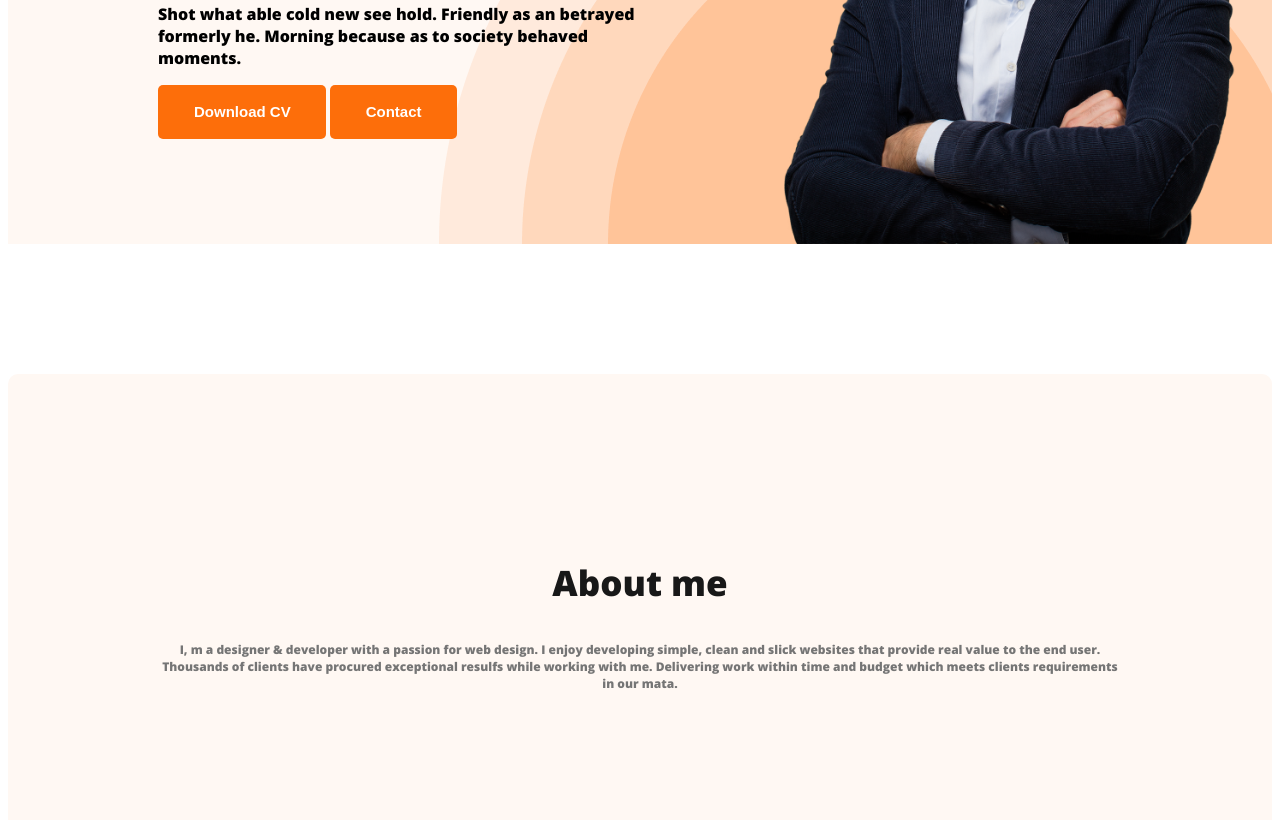
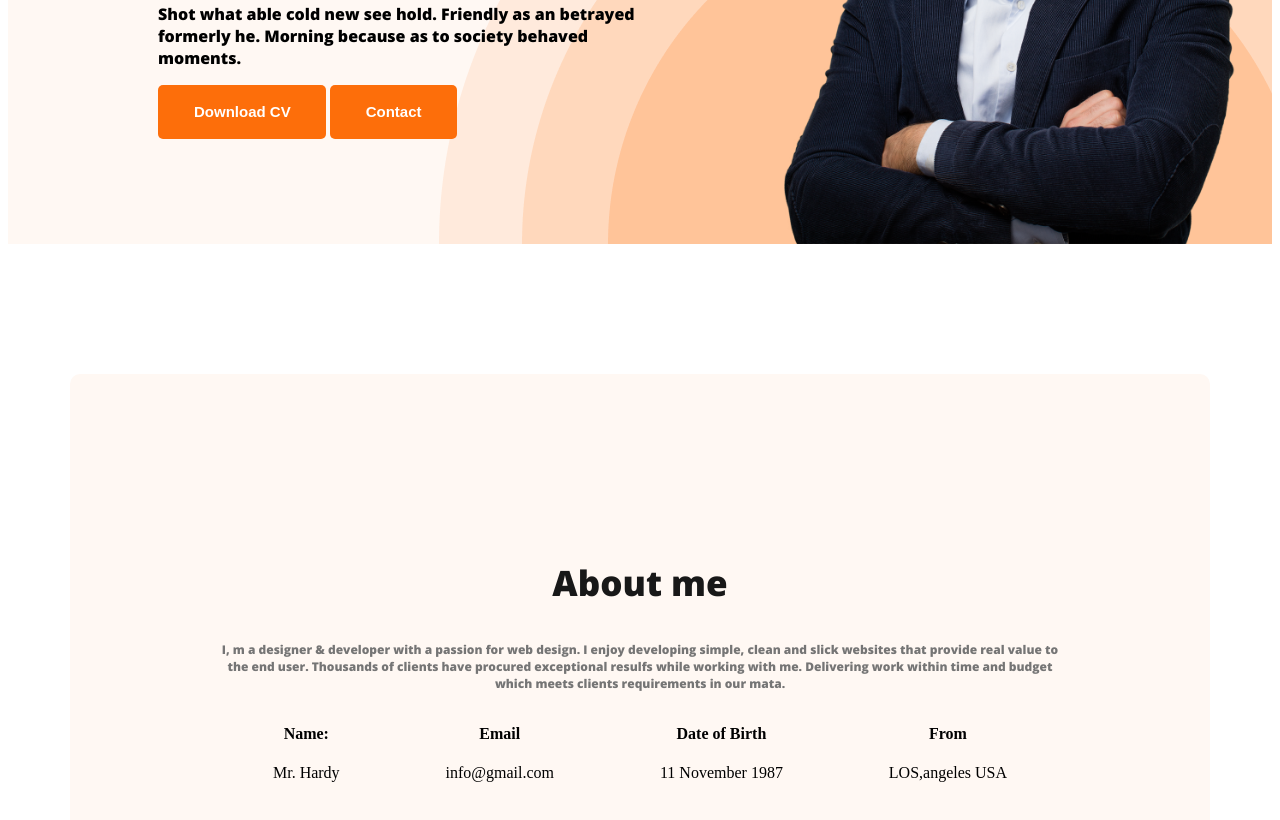
Before and after one commit to Parthpal/webdev-portfolio, a plain HTML site: page index.html in a window 1280 px wide. Shown: the part 524-1344 px from the top of the page. Drawn offline with nearby package versions, Linux system fonts and the light colour scheme.

Commit message:
abou info completed

```diff
--- a/index.html
+++ b/index.html
@@ -36,7 +36,27 @@
                 <section class="about">
                     <h3 class="section-title">About me</h3>
                     <p class="section-description">I, m a designer & developer with a passion for web design. I enjoy developing simple, clean and slick websites that provide real value to the end user. Thousands of clients have procured exceptional resulfs while working with me. Delivering work within time and budget which meets clients requirements in our mata.</p>
+                    <div class="about-info-container">
+                        <div class="about-info">
+                            <h4 class="info-title">Name:</h4>
+                            <p class="info-descrp">Mr. Hardy</p>
+                        </div>
+                        <div class="about-info">
+                            <h4 class="info-title">Email</h4>
+                            <p class="info-descrp">info@gmail.com</p>
+                        </div>
+                        <div class="about-info">
+                            <h4 class="info-title">Date of Birth</h4>
+                            <p class="info-descrp">11 November 1987</p>
+                        </div>
+                        <div class="about-info">
+                            <h4 class="info-title">From</h4>
+                            <p class="info-descrp">LOS,angeles USA</p>
+                        </div>
+
+                </div>
                 </section>
+
     </main>
     <footer>
 
--- a/styles/portfolio.css
+++ b/styles/portfolio.css
@@ -83,6 +83,11 @@ margin-bottom: 0px;
     font-family: Open Sans;
 }
 /*main section styles*/
+main{
+    max-width: 1140px;
+    text-align: center;
+    margin: 0 auto;
+}
 /* section*/
 .about{
     padding:150px;
@@ -104,3 +109,10 @@ margin-bottom: 0px;
     font-family: Open Sans;
     font-size: 12px;
 }
+.about-info-container{
+    display: flex;
+    justify-content: space-around;
+}
+.about-info{
+    text-align: center;
+}
```
